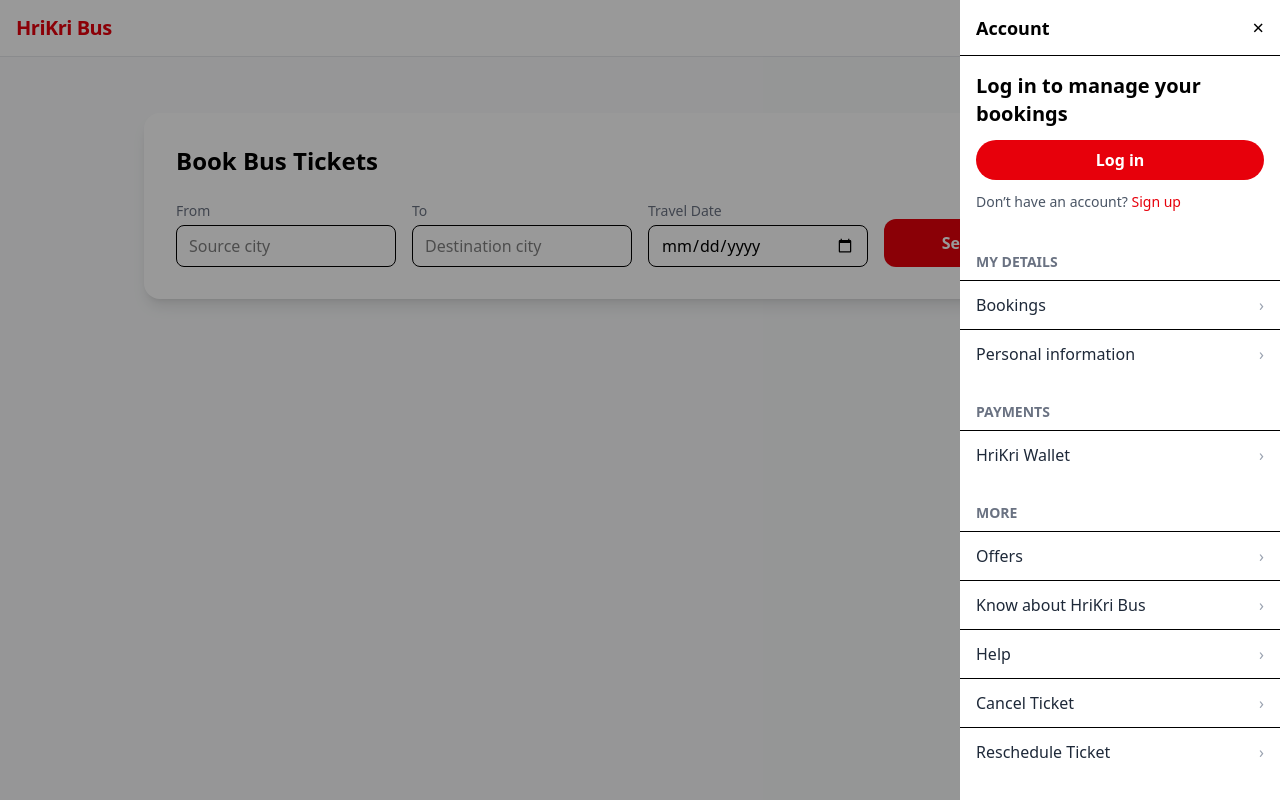
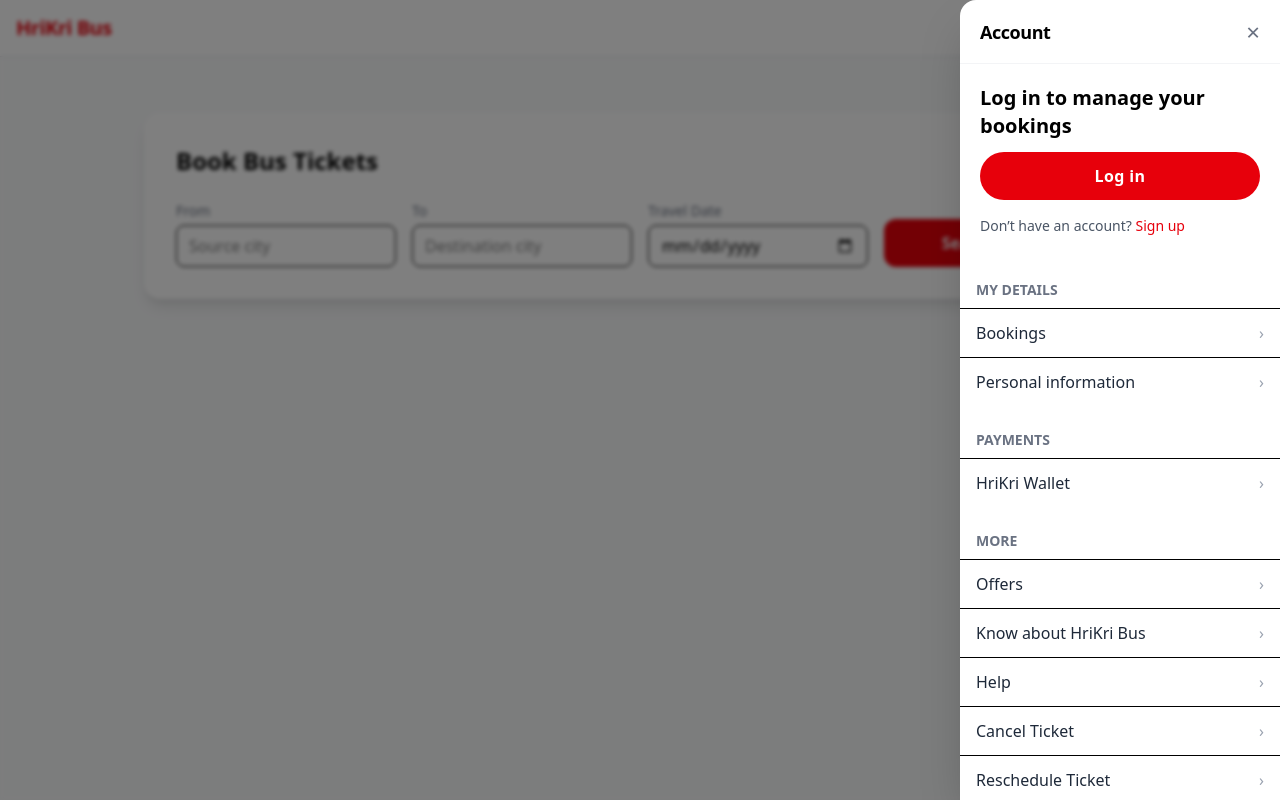
Before and after one commit to anmolbansal08/bus-booking-mern, a React (Vite) app in the folder frontend-vite/: page / in a window 1280 px wide. Both pictures are taken after a click on the button "Account". Built offline with nearby package versions, Linux system fonts and the light colour scheme.

Commit message:
Account Drawer UI polish added

```diff
--- a/frontend-vite/src/components/AccountDrawer.jsx
+++ b/frontend-vite/src/components/AccountDrawer.jsx
@@ -16,24 +16,34 @@ export default function AccountDrawer({
       {open && (
         <div
           onClick={onClose}
-          className="fixed inset-0 bg-black/40 z-40"
+          className="fixed inset-0 bg-black/50 backdrop-blur-[2px]
+          z-40 transition-opacity duration-300"
         />
       )}
 
       {/* Drawer */}
       <div
         className={`fixed right-0 top-0 h-full w-80 bg-white z-50
-        transform transition-transform duration-300
+        shadow-2xl rounded-l-2xl
+        transform transition-transform duration-500
+        ease-[cubic-bezier(0.4,0,0.2,1)]
         ${open ? "translate-x-0" : "translate-x-full"}`}
       >
         {/* Header */}
-        <div className="flex items-center justify-between px-4 h-14 border-b">
-          <h2 className="font-semibold text-lg">Account</h2>
-          <button onClick={onClose} className="text-xl">×</button>
+        <div className="flex items-center justify-between px-5 h-16 border-b border-gray-100">
+          <h2 className="font-semibold text-lg tracking-tight">
+            Account
+          </h2>
+          <button
+            onClick={onClose}
+            className="text-2xl text-gray-500 hover:text-black transition"
+          >
+            ×
+          </button>
         </div>
 
         {/* Auth section */}
-        <div className="p-4">
+        <div className="p-5">
           {!token ? (
             <>
               <h3 className="text-xl font-semibold mb-3">
@@ -42,16 +52,17 @@ export default function AccountDrawer({
 
               <button
                 onClick={onLoginClick}
-                className="w-full bg-red-600 text-white py-2 rounded-full font-semibold"
+                className="w-full bg-red-600 hover:bg-red-700 transition
+                text-white py-3 rounded-full font-semibold tracking-wide"
               >
                 Log in
               </button>
 
-              <p className="text-sm mt-3 text-gray-600">
+              <p className="text-sm mt-4 text-gray-600">
                 Don’t have an account?{" "}
                 <span
                   onClick={onSignupClick}
-                  className="text-red-600 font-medium cursor-pointer"
+                  className="text-red-600 font-medium cursor-pointer hover:underline"
                 >
                   Sign up
                 </span>
@@ -73,7 +84,9 @@ export default function AccountDrawer({
                   onClose();
                   window.location.reload();
                 }}
-                className="mt-4 w-full border border-red-600 text-red-600 py-2 rounded-full font-semibold"
+                className="mt-5 w-full border border-red-600
+                text-red-600 hover:bg-red-50 transition
+                py-3 rounded-full font-semibold"
               >
                 Logout
               </button>
@@ -81,7 +94,8 @@ export default function AccountDrawer({
           )}
         </div>
 
-        {/* Drawer sections */}
+        {/* Sections */}
+        <div className="mt-2">
           <AccountSection title="My details">
             <AccountItem label="Bookings" />
             <AccountItem label="Personal information" />
@@ -99,6 +113,7 @@ export default function AccountDrawer({
             <AccountItem label="Reschedule Ticket" />
           </AccountSection>
         </div>
+      </div>
     </>
   );
 }
```
Lines whose indentation alone changed are shown as unchanged.
